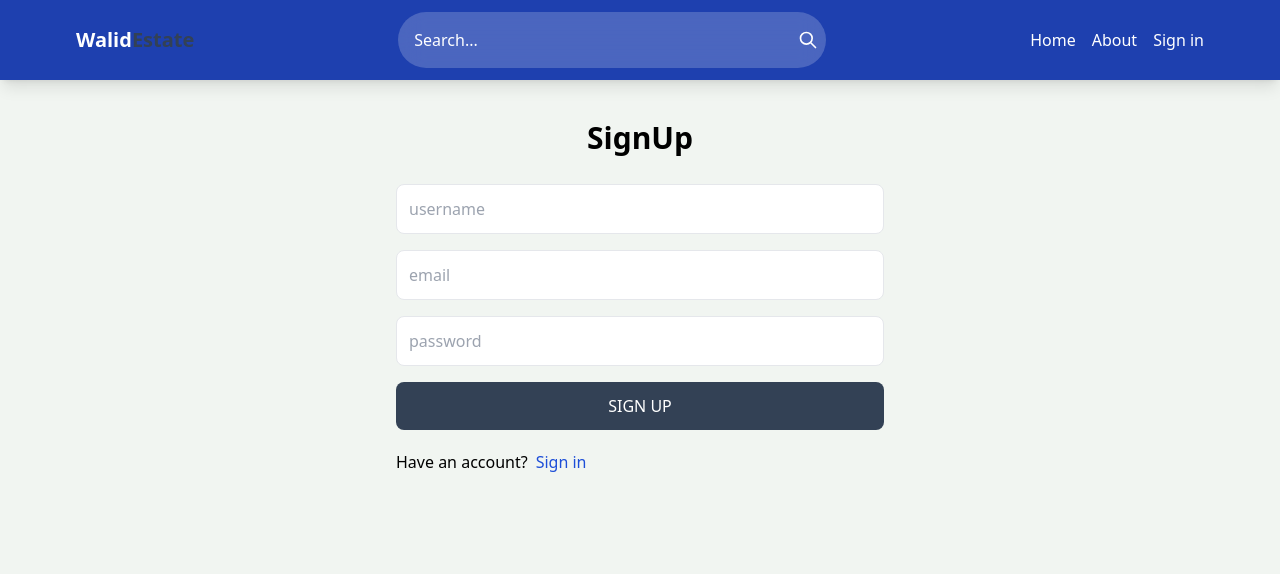
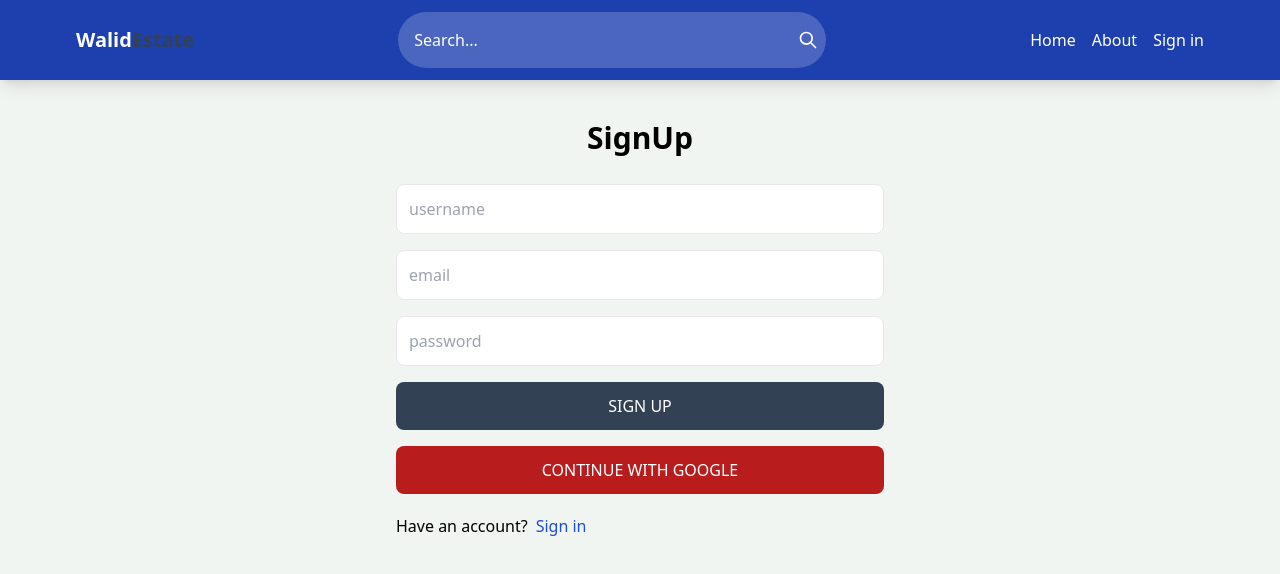
Before and after one commit to waleedd32/mern-realestate, a React (Vite) app in the folder client/: page /sign-up in a window 1280 px wide. Shown: the top 574 px of the page. Built offline with nearby package versions, Linux system fonts and the light colour scheme.

Commit message:
Add OAuth button component to SignIn and SignUp

```diff
--- /dev/null
+++ b/client/src/components/OAuth.jsx
@@ -0,0 +1,14 @@
+import React from "react";
+
+function OAuth() {
+  return (
+    <button
+      type="button"
+      className="bg-red-700 text-white p-3 rounded-lg uppercase hover:opacity-95"
+    >
+      Continue with google
+    </button>
+  );
+}
+
+export default OAuth;
--- a/client/src/pages/SignIn.jsx
+++ b/client/src/pages/SignIn.jsx
@@ -6,6 +6,8 @@ import {
   signInSuccess,
   signInFailure,
 } from "../redux/user/userSlice";
+import OAuth from "../components/OAuth";
+
 import axios from "axios";
 
 function SignIn() {
@@ -69,6 +71,7 @@ function SignIn() {
         >
           {loading ? "Loading..." : "Sign In"}
         </button>
+        <OAuth />
       </form>
       <div className="flex gap-2 mt-5">
         <p>Dont have an account?</p>
--- a/client/src/pages/SignUp.jsx
+++ b/client/src/pages/SignUp.jsx
@@ -1,5 +1,7 @@
 import React, { useState } from "react";
 import { Link, useNavigate } from "react-router-dom";
+import OAuth from "../components/OAuth";
+
 import axios from "axios";
 
 function SignUp() {
@@ -72,6 +74,7 @@ function SignUp() {
         >
           {loading ? "Loading..." : "Sign Up"}
         </button>
+        <OAuth />
       </form>
       <div className="flex gap-2 mt-5">
         <p>Have an account?</p>
```
